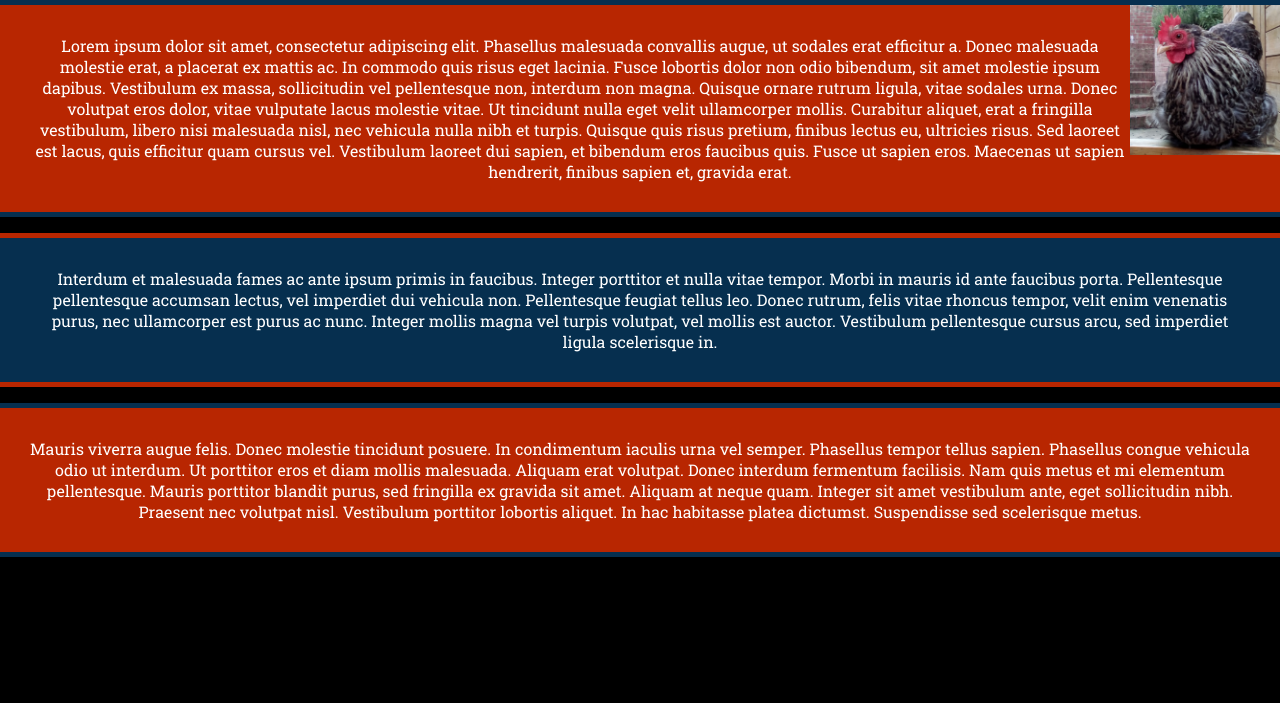
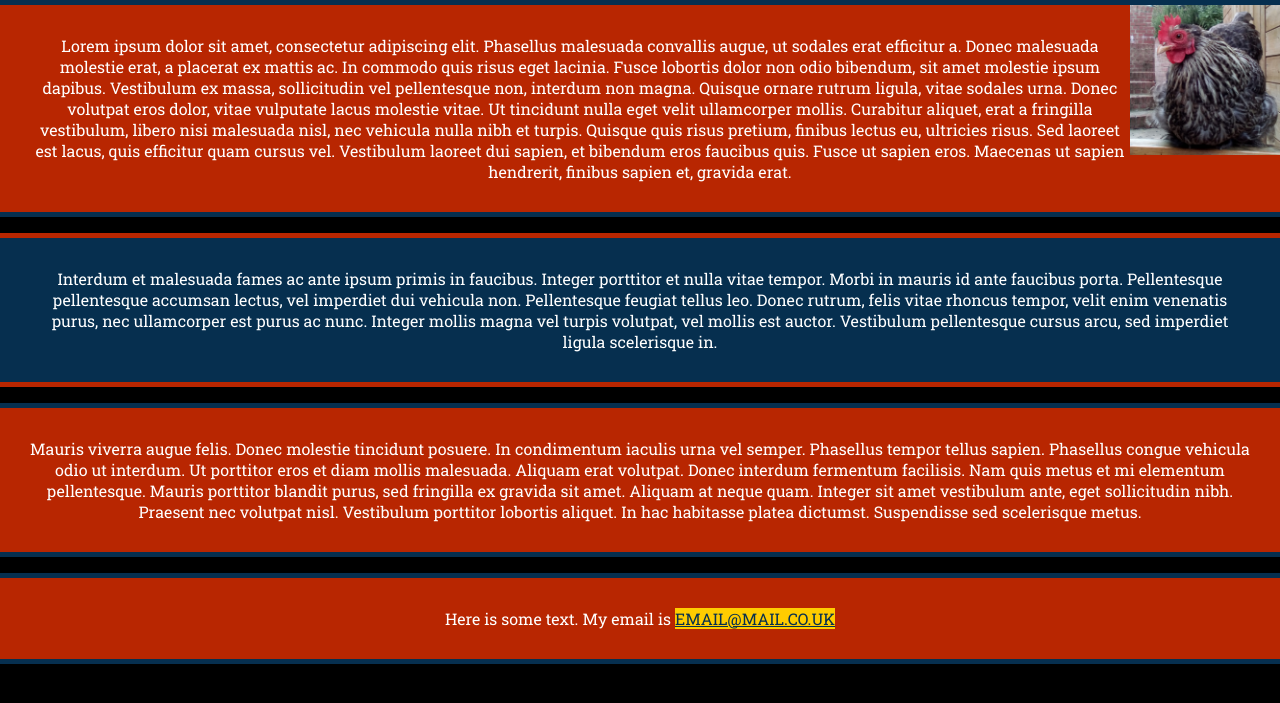
Before and after one commit to tmh528/tmh528.github.io, a plain HTML site: page index.html in a window 1280 px wide. Shown: the part 83-786 px from the top of the page. Drawn offline with Linux system fonts and the light colour scheme.

Commit message:
Added email link and basic email link formatting

```diff
--- a/index.html
+++ b/index.html
@@ -10,5 +10,6 @@
 		<p class="odd-paragraph">Lorem ipsum dolor sit amet, consectetur adipiscing elit. Phasellus malesuada convallis augue, ut sodales erat efficitur a. Donec malesuada molestie erat, a placerat ex mattis ac. In commodo quis risus eget lacinia. Fusce lobortis dolor non odio bibendum, sit amet molestie ipsum dapibus. Vestibulum ex massa, sollicitudin vel pellentesque non, interdum non magna. Quisque ornare rutrum ligula, vitae sodales urna. Donec volutpat eros dolor, vitae vulputate lacus molestie vitae. Ut tincidunt nulla eget velit ullamcorper mollis. Curabitur aliquet, erat a fringilla vestibulum, libero nisi malesuada nisl, nec vehicula nulla nibh et turpis. Quisque quis risus pretium, finibus lectus eu, ultricies risus. Sed laoreet est lacus, quis efficitur quam cursus vel. Vestibulum laoreet dui sapien, et bibendum eros faucibus quis. Fusce ut sapien eros. Maecenas ut sapien hendrerit, finibus sapien et, gravida erat.</p>
 		<p class="even-paragraph">Interdum et malesuada fames ac ante ipsum primis in faucibus. Integer porttitor et nulla vitae tempor. Morbi in mauris id ante faucibus porta. Pellentesque pellentesque accumsan lectus, vel imperdiet dui vehicula non. Pellentesque feugiat tellus leo. Donec rutrum, felis vitae rhoncus tempor, velit enim venenatis purus, nec ullamcorper est purus ac nunc. Integer mollis magna vel turpis volutpat, vel mollis est auctor. Vestibulum pellentesque cursus arcu, sed imperdiet ligula scelerisque in.</p>
 		<p class="odd-paragraph">Mauris viverra augue felis. Donec molestie tincidunt posuere. In condimentum iaculis urna vel semper. Phasellus tempor tellus sapien. Phasellus congue vehicula odio ut interdum. Ut porttitor eros et diam mollis malesuada. Aliquam erat volutpat. Donec interdum fermentum facilisis. Nam quis metus et mi elementum pellentesque. Mauris porttitor blandit purus, sed fringilla ex gravida sit amet. Aliquam at neque quam. Integer sit amet vestibulum ante, eget sollicitudin nibh. Praesent nec volutpat nisl. Vestibulum porttitor lobortis aliquet. In hac habitasse platea dictumst. Suspendisse sed scelerisque metus.</p>
+		<p class="even-paragrah">Here is some text. My email is <a href="mailto:email@mail.co.uk?subject=About%20Me%20Page&body=Hello%20Tara%2C%0AI%20wish%20to%20hire%20you">EMAIL@MAIL.CO.UK</a></p>
 	</body>
 </html>
--- a/style.css
+++ b/style.css
@@ -28,3 +28,7 @@ img{
 	width: 150px;
 	margin-top: 5px;
 }
+a{
+	background-color:#ffcc00;
+	color:#062f4f;
+}
```
